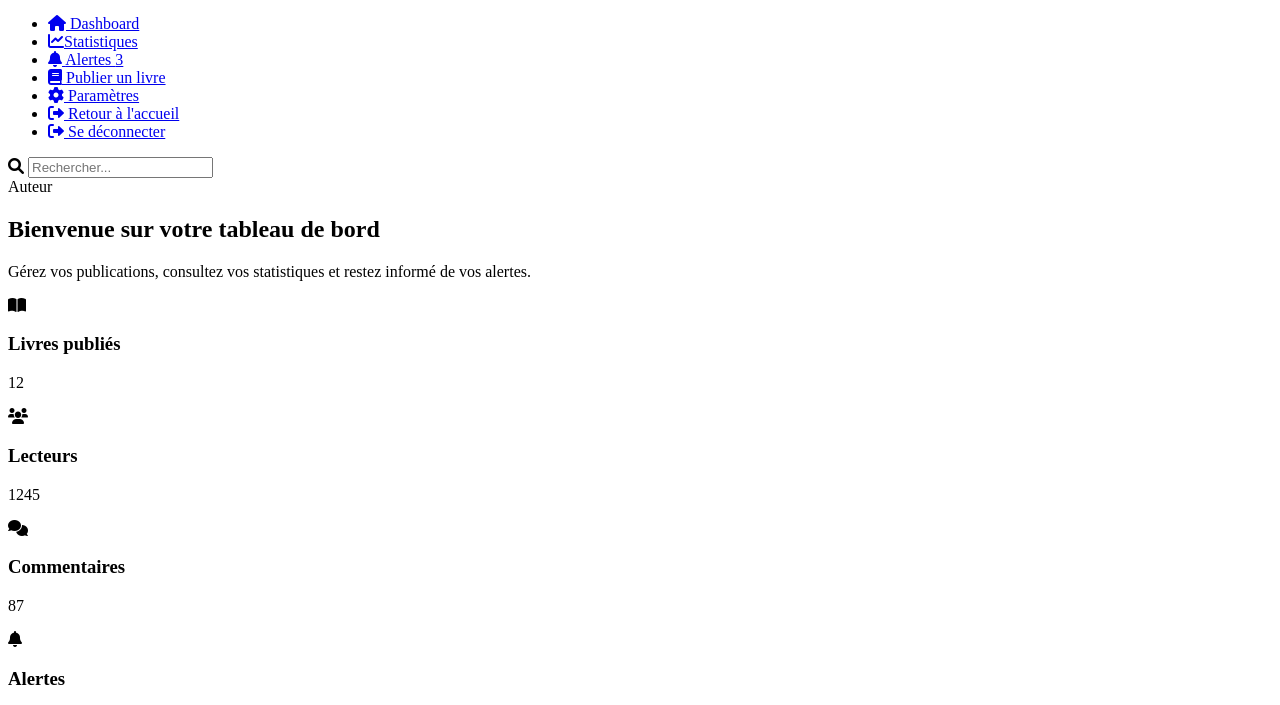
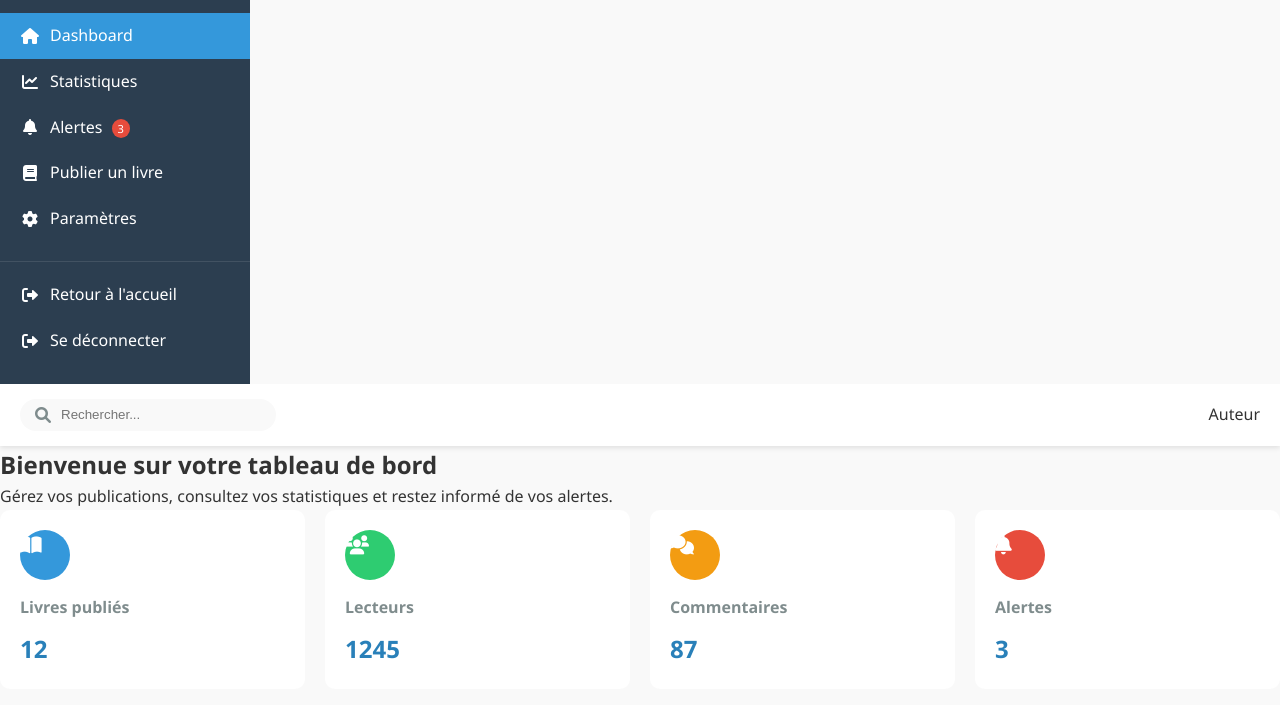
Before and after one commit to Epiweb-tech/Bookzon, a plain HTML site: page auteur.html in a window 1280 px wide. Shown: the part 86-791 px from the top of the page. Drawn offline with Linux system fonts and the light colour scheme; files that its build step writes are made by us from their sources; the site is published under a folder, as on GitHub Pages, so addresses that start at the root find nothing.

Commit message:
Update auteur.html

```diff
--- a/auteur.html
+++ b/auteur.html
@@ -6,7 +6,7 @@
     <title>Espace Auteur</title>
     <title>Dashboard Auteur</title>
     <link rel="stylesheet" href="https://cdnjs.cloudflare.com/ajax/libs/font-awesome/6.0.0-beta3/css/all.min.css">
-    <link rel="stylesheet" href="/ZON/css/auteur.css">
+    <link rel="stylesheet" href="auteur.css">
 </head>
 <body>
     <div class="dashboard-container">
@@ -49,7 +49,7 @@
                     </a>
                 </li>
                 <li class="retour">
-                    <a href="/ZON/pages/index.html">
+                    <a href="index.html">
                         <i class="fas fa-sign-out-alt"></i>
                         <span>Retour à l'accueil</span>
                     </a>
@@ -314,4 +314,5 @@
           </main>
     </div>
 </body>
+
 </html>
```
